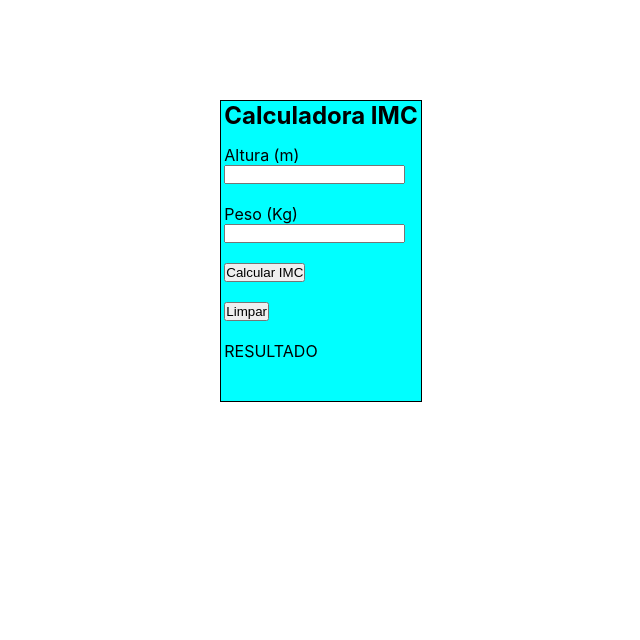
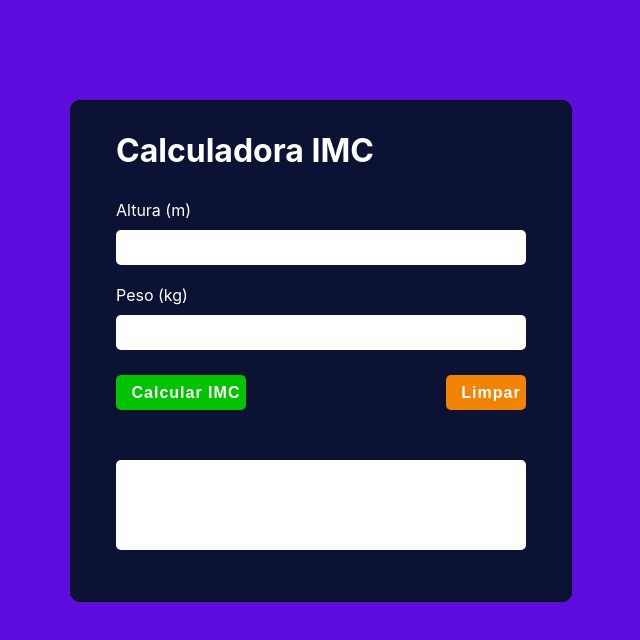
Before and after one commit to andreonofre/calculadora-imc, a React (Create React App) app: page / in a window 1280 px wide. Shown: the top 640 px of the page, without its empty margins (319-959 px from the left). Built offline with nearby package versions, Linux system fonts and the light colour scheme.

Commit message:
design quase pronto

```diff
--- a/src/App.css
+++ b/src/App.css
@@ -4,25 +4,114 @@
     padding: 0;
 }
 
+body {
+    background: rgb(94, 13, 223);
+}
 h2 {
     margin-bottom: 15px;
+    color: white;
+    margin-top: 30px;
+    font-size: 2rem;
 }
 
-.container {
+.container  {
     display: flex;
     justify-content: center;
     border: 1px solid black;
-    width: 200px;
-    height: 300px;
-    background-color: aqua;
+    width: 500px;
+    height: 500px;
+    background: rgb(11, 18, 51);
     margin-left: auto;
     margin-right: auto;
-    margin-top: 100PX;
+    margin-top: 100px;
+    border-radius: 10px;
 }
 .inputUser {
+    margin-top: 30px;
+
+}
+
+label {
+    color: white;
 }
 
 input {
     display: block;
     margin-bottom: 20px;
+    border: none;
+    outline: none;
+    padding-left: 10px;
+    border-radius: 5px;
 }
+
+.btn {
+    display: flex;
+    justify-content: space-between;
+    margin-top: 25px;
+}
+
+.entrada {
+    height: 35px;
+    width: 400px;
+    margin-top: 10px;
+}
+
+
+#calcular {
+    width: 130px;
+    height: 35px;
+    background: rgb(2, 194, 2);
+    border-radius: 5px;
+    color: white;
+    font-weight: bold;
+    outline: none;
+    border: none;
+    letter-spacing: 1px;
+    font-size: 1rem;
+    cursor: pointer;
+    align-items: center;
+    justify-content: center;
+    text-align: center;
+    transition: .3s;
+}
+
+#limpar {
+    display: flex;
+    width: 80px;
+    height: 35px;
+    background: rgb(243, 131, 2);
+    border-radius: 5px;
+    color: white;
+    font-weight: bold;
+    outline: none;
+    border: none;
+    letter-spacing: 1px;
+    font-size: 1rem;
+    cursor: pointer;
+    align-items: center;
+    justify-content: center;
+    text-align: center;
+    transition: .3s;
+}
+
+
+#calcular:hover {
+    background: rgb(4, 116, 221);
+
+
+}
+#limpar:hover {
+    background: rgb(202, 37, 8);
+}
+
+
+.result {
+    display: block;
+    background: white;
+    max-width: 100%;
+    min-width: 100%;
+    height: 90px;
+    border-radius: 5px;
+    margin-top: 30px;
+    word-wrap: break-word;
+}
--- a/src/App.js
+++ b/src/App.js
@@ -40,9 +40,10 @@ function App() {
   };
 
   const limpaCampos = () => {
-    setAltura(0);
-    setPeso(0);
-    setResultado(0);
+    setAltura("");
+    setPeso("");
+    setResultado("");
+    setClassificacao("");
   };
 
   console.log("ESSE: ", resultado);
@@ -53,15 +54,20 @@ function App() {
         <h2>Calculadora IMC</h2>
         <form className="inputUser">
           <label htmlFor="altura">Altura (m)</label>
-          <input type="number" id="altura" onChange={handleAltura} />
-          <label htmlFor="peso">Peso (Kg)</label>
-          <input type="number" id="peso" onChange={handlePeso} />
-          <input type="button" onClick={calculaImc} value="Calcular IMC" />
+          <input className="entrada" type="number" id="altura" onChange={handleAltura} />
+          <label htmlFor="peso">Peso (kg)</label>
+          <input className="entrada" type="number" id="peso" onChange={handlePeso} />
+          <div className="btn">
+          <input type="button" id="calcular" onClick={calculaImc} value="Calcular IMC" />
+          <input type="button" id="limpar" onClick={limpaCampos} value="Limpar" />
 
-          <input type="button" onClick={limpaCampos} value="Limpar" />
+          </div>
         </form>
         <div className="result">
-          RESULTADO {resultado} {classicacao}
+
+          {resultado && <p>{resultado}</p>}
+          <p>{resultado} {classicacao}</p>
+
         </div>
       </div>
     </div>
```
